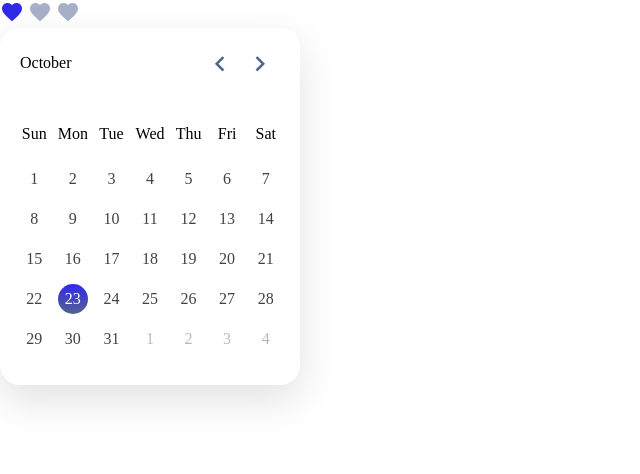
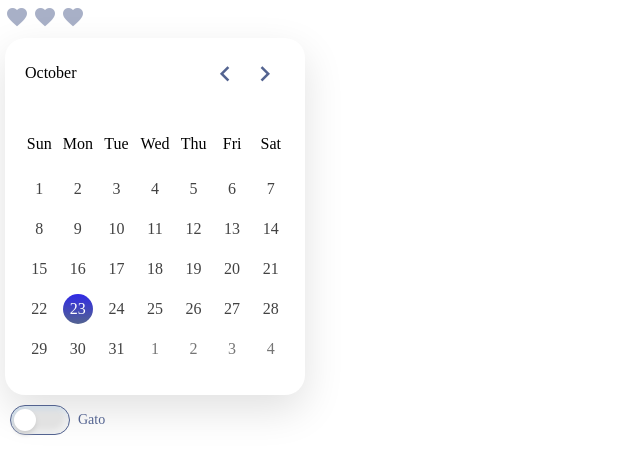
Before and after one commit to MosviRS/venant, a website built with webpack: page index.html in a window 1280 px wide. Shown: the whole page, without its empty margins (0-640 px from the left). Built offline with nearby package versions, Linux system fonts and the light colour scheme.

Commit message:
add switch

```diff
--- a/index.html
+++ b/index.html
@@ -10,13 +10,13 @@
   </head>
   <body>
     <!-- rater-->
-    <div class="rater" role="rater" data-rating="0" id="rater-1">
+    <div class="rater ma-5" role="rater" data-rating="0" id="rater-1">
       <span class="material-icons point" data-value="1">favorite</span>
       <span class="material-icons point" data-value="2">favorite</span>
       <span class="material-icons point" data-value="3">favorite</span>
     </div>
 
-    <div class="calendar" role="calendar" id="calendar-1">
+    <div class="calendar ma-5" role="calendar" id="calendar-1">
       <header>
         <p class="current-month">September 2012</p>
         <div class="arrows">
@@ -38,5 +38,13 @@
         </ul>
       </div>
     </div>
+
+    <div class="switch ma-5" role="switch" id="switch-1" name="animal-1" data-value="gato">
+      <div class="switch__box">
+        <div class="switch__button"></div>
+      </div>
+      <label class="switch__label">Gato
+      </label>
+    </div>
   </body>
 </html>
--- a/src/assets/css/styles.css
+++ b/src/assets/css/styles.css
@@ -7,7 +7,24 @@
 .ra-10 { border-radius: 10%; }
 .ra-20 { border-radius: 20%; }
 .ra-50 { border-radius: 50%; }
-.ra-100 { border-radius: 100%; }
+.ra-100 { border-radius: 100%}
+
+.ma-0 { margin: 0; }
+.ma-5 { margin: 5px; }
+.ma-10 { margin: 10px; }
+.ma-20 { margin: 20px; }
+.ma-50 { margin: 50px; }
+.ma-100 { margin: 100px; }
+
+.w-5{ width: 5px; }
+.w-10{ width: 10px; }
+.w-20{ width: 20px; }
+.w-50{ width: 50px; }
+.w-100{ width: 100px; }
+
+.wp-25 { width: 25%; }
+.wp-50 { width: 50%; }
+.wp-100 { width: 100%; }
 
 @keyframes snake {
     from{
--- a/src/assets/css/theme.css
+++ b/src/assets/css/theme.css
@@ -4,6 +4,7 @@
     --font-color: #424242;
     --font-secondary-color: #757575;
     --bg-color: #fff;
+    --primary-bg-color: #706ce3;
     --secondary-bg-color: #e2e2e2;
     --heading-color: #292922;
 }
--- a/src/index.js
+++ b/src/index.js
@@ -3,5 +3,7 @@
 import "./assets/css/styles.css";
 import {render as renderRater} from "./rater/index.js";
 import {render as renderCalendar} from "./calendar/index.js";
+import {render as renderSwitch} from "./switch/index.js";
 renderRater();
 renderCalendar();
+renderSwitch();
--- a/src/rater/rater.css
+++ b/src/rater/rater.css
@@ -1,11 +1,11 @@
 .rater {
     user-select: none;
 }
-.active {
+.rater__point--active {
     opacity: 1;
     color: var(--primary-color);
 }
-.inactive {
+.rater__point--inactive {
     opacity: 0.5;
     color: var(--secondary-color);
 }
--- a/src/rater/rater.js
+++ b/src/rater/rater.js
@@ -37,12 +37,12 @@
         });
     }
     function highlighItems(element){
-        element.classList.remove("inactive");
-        element.classList.add("active");
+        element.classList.remove("rater__point--inactive");
+        element.classList.add("rater__point--active");
     }
     function unhigHlightItems(element){
-        element.classList.remove("active");
-        element.classList.add("inactive");
+        element.classList.remove("rater__point--active");
+        element.classList.add("rater__point--inactive");
     }
     this.init = () =>{
         resetRater();
--- /dev/null
+++ b/src/switch/index.js
@@ -0,0 +1,11 @@
+import "./switch.css";
+import {Switch} from "./switch.js";
+
+export function render(){
+    document.addEventListener("DOMContentLoaded", () => {
+        const switchers = document.querySelectorAll("[role=switch]");
+        switchers.forEach((switchers) => {
+            new Switch(switchers).init();
+        });
+    });
+}
--- /dev/null
+++ b/src/switch/switch.css
@@ -0,0 +1,63 @@
+.switch{
+    position: relative;
+    width: fit-content;
+    box-sizing: border-box;
+    user-select: none;
+    display: flex;
+    align-items: center;
+    justify-content: space-between;
+    padding: 5px;
+}
+
+.switch__box {
+    position: relative;
+    width: 60px;
+    height: 30px;
+    border-radius: 30px;
+    transition: all 0.3s ease;
+    margin-right: 8px;
+    border: 1px solid var(--secondary-color);
+    box-sizing: border-box;
+    padding: 3px;
+
+}
+
+.switch__button{
+    position: relative;
+    width: 22px;
+    height: 22px;
+    border-radius: 50%;
+    background: var(--bg-color);
+    cursor: pointer;
+    -moz-box-shadow: 0 3px 5px #ccc;
+    -webkit-box-shadow: 0 3px 5px #ccc;
+    -o-box-shadow: 0 3px 5px #ccc;
+    -ms-box-shadow: 0 3px 5px #ccc;
+    box-shadow: 0 3px 5px #ccc;
+    transition: all 0.3s ease;
+}
+
+
+.switch__label{
+    font-size: 14px;
+    font-weight: 500;
+    color: var(--secondary-color);
+}
+
+.switch__box--inactive{
+    background-color: var(--secondary-bg-color);
+    box-shadow: rgb(204, 219, 232) 3px 3px 6px 0px inset, rgba(255, 255, 255, 0.5) -3px -3px 6px 1px inset;
+}
+
+.switch__box--active{
+    background: linear-gradient(var(--primary-color), var(--secondary-color));
+}
+
+.switch__button--inactive{
+ left: 0;
+}
+
+.switch__button--active{
+ left: calc(100% - 22px);
+ box-shadow: none;
+}
--- /dev/null
+++ b/src/switch/switch.js
@@ -0,0 +1,64 @@
+
+
+import { setValue,getValue } from "../utils/build";
+export function Switch(switcher){
+    const element = switcher;
+    const box = element.querySelector(".switch__box");
+    const toogle = element.querySelector(".switch__button");
+
+    function highligh(){
+        box.classList.remove("switch__box--inactive");
+        box.classList.add("switch__box--active");
+        toogle.classList.remove("switch__button--inactive");
+        toogle.classList.add("switch__button--active");
+    }
+
+    function unhigHlight(){
+        box.classList.remove("switch__box--active");
+        box.classList.add("switch__box--inactive");
+        toogle.classList.remove("switch__button--active");
+        toogle.classList.add("switch__button--inactive");
+    }
+
+    function changeStatus(){
+        const status = getChecked();
+        if(status === "true"){
+            return disable();
+        }
+        return enable();
+    }
+
+    function setEventChangeStatus(){
+        element.addEventListener("click",changeStatus);
+    }
+
+    function getChecked(){
+        return element.getAttribute("checked");
+    }
+
+    function setChecked(status){
+        element.setAttribute("checked",status);
+    }
+
+    function enable(){
+        highligh();
+        setValue(element,"on");
+        setChecked(true);
+    }
+
+    function disable(){
+        unhigHlight();
+        setValue(element,"off");
+        setChecked(false);
+    }
+
+    function reset(){
+        disable();
+    }
+
+    this.init = () =>{
+        reset();
+        setEventChangeStatus();
+    }
+
+}
--- a/src/utils/build.js
+++ b/src/utils/build.js
@@ -1,3 +1,7 @@
 export function setValue(element,value){
     element.setAttribute("value",value);
 }
+
+export function getValue(element){
+    return element.getAttribute("value");
+}
```
